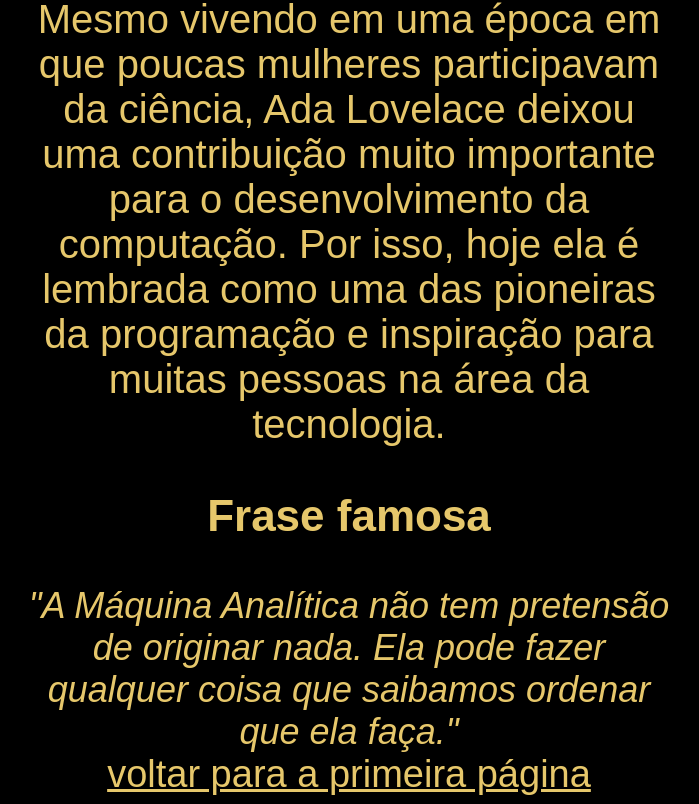
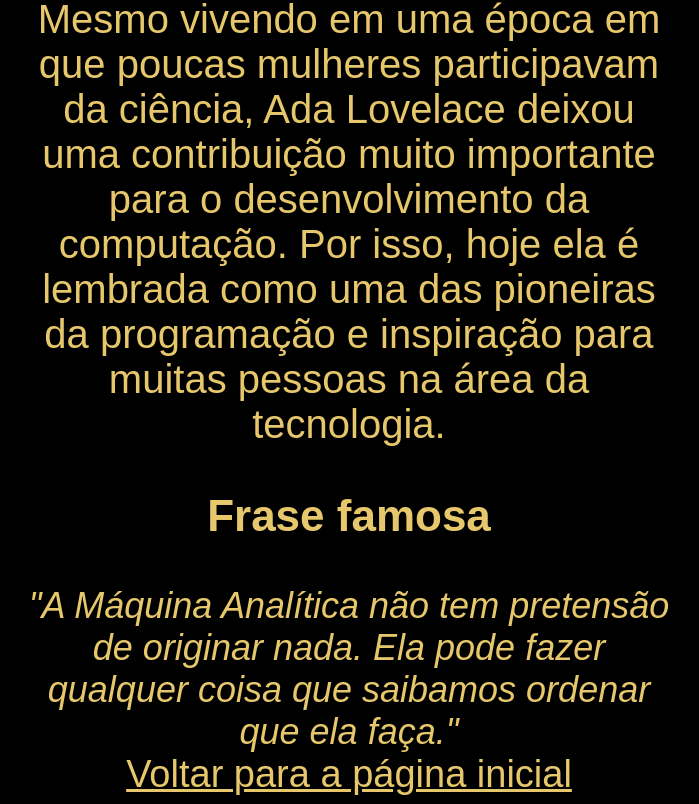
Before and after one commit to AnaEduardasousasilvasoares/AnaEduardasousasilvasoares.github.io, a plain HTML site: page pagina.html in a window 1280 px wide. Shown: the part 3296-4100 px from the top of the page, without its empty margins (291-990 px from the left). Drawn offline with Linux system fonts and the light colour scheme.

Commit message:
Fix HTML structure and closing tags in pagina.html
Corrected HTML structure and fixed closing tags.

```diff
--- a/pagina.html
+++ b/pagina.html
@@ -80,7 +80,7 @@ qualquer coisa que saibamos ordenar que ela faça."
 
 </body>
 </html>
-<a href="index.html">voltar para a primeira página
-
+<a href="index.html">Voltar para a página inicial</a>
+</p>
 </body>
 </html>
```
